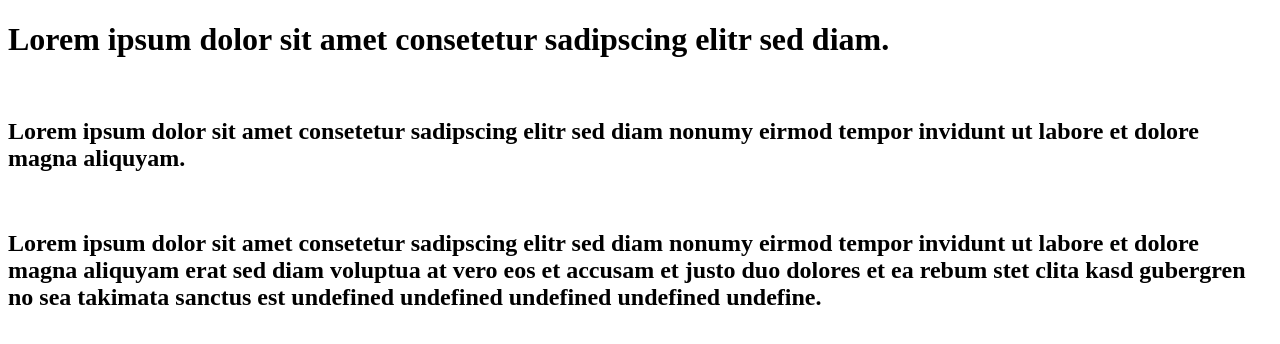
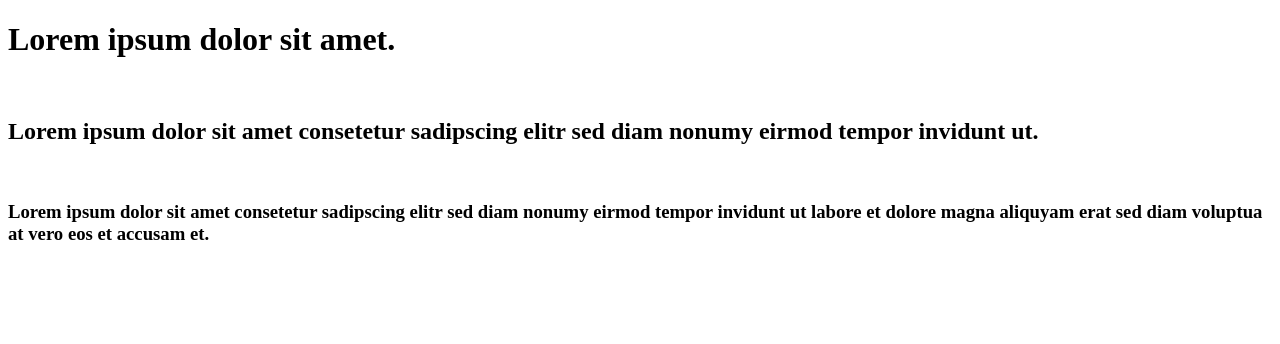
Before and after one commit to Lorem-js/lorem.js, a plain HTML site: page index.html in a window 1280 px wide. Drawn offline with Linux system fonts and the light colour scheme.

Commit message:
Add files via upload

```diff
--- a/index.html
+++ b/index.html
@@ -7,11 +7,11 @@
 </head>
 
 <body>
-	<h1 class="lorem">10</h1>
+	<h1 class="lorem">5</h1>
 	<br>
-	<h2 class="lorem">20</h2>
+	<h2 class="lorem">15</h2>
 	<br>
-	<h2 class="lorem">50</h2>
+	<h3 class="lorem">30</h3>
 	<script src="lorem.js"></script>
 
 
```
